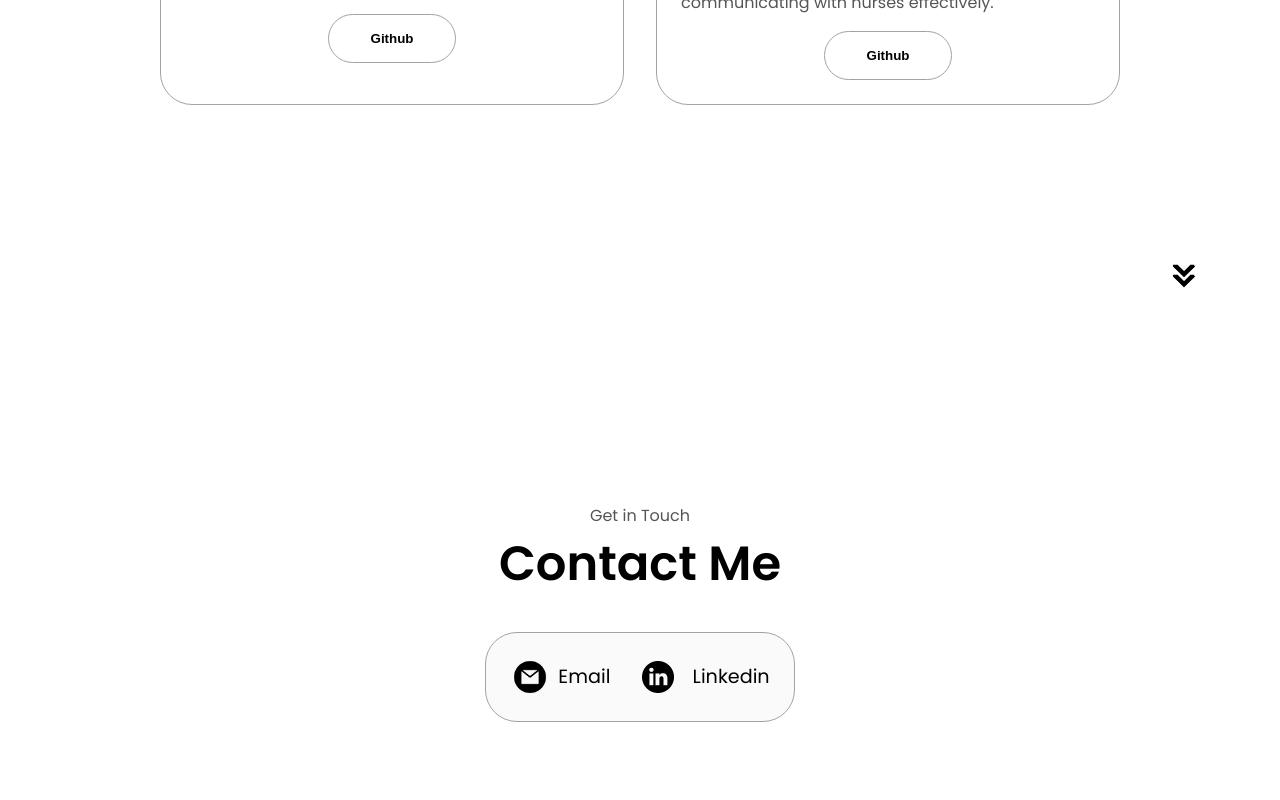
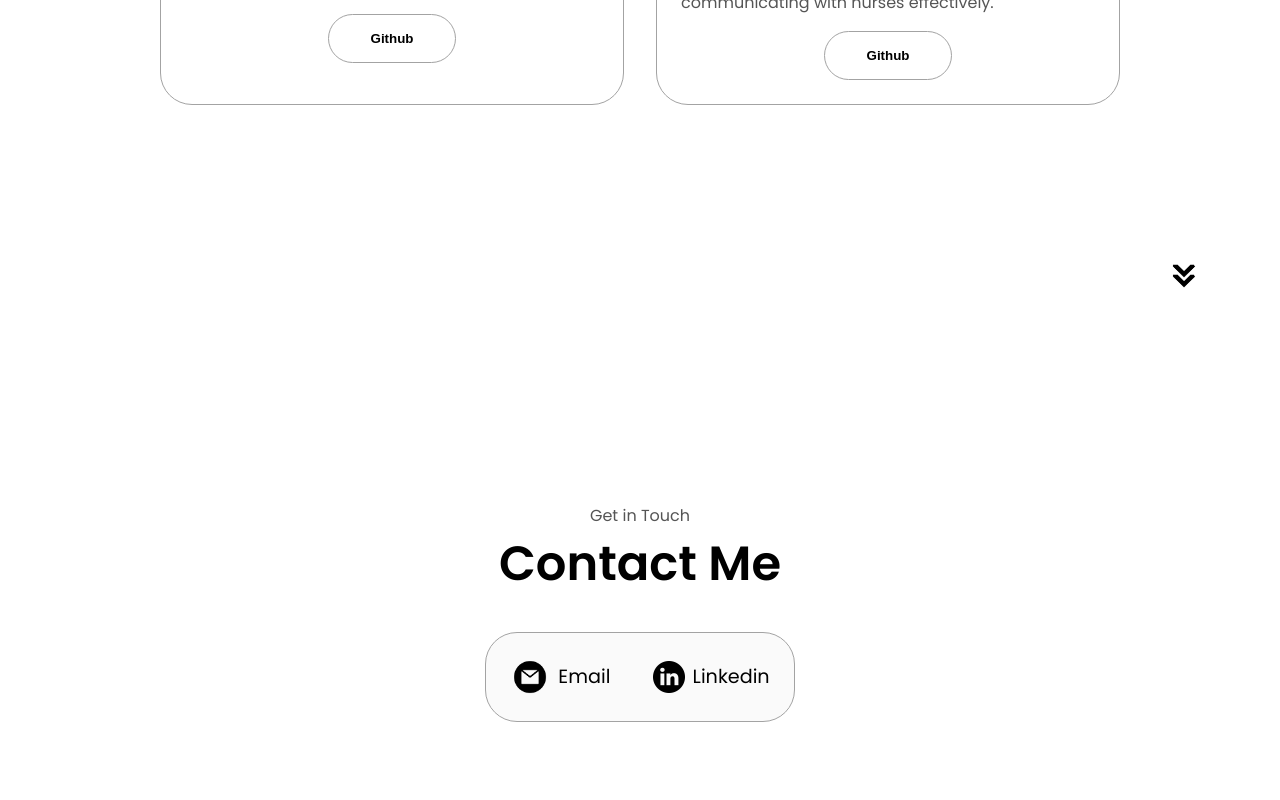
Before and after one commit to fa-riz/Portfolio, a plain HTML site: page index.html in a window 1280 px wide. Shown: the part 3636-4436 px from the top of the page. Drawn offline with Linux system fonts and the light colour scheme.

Commit message:
Update index.html

```diff
--- a/index.html
+++ b/index.html
@@ -373,7 +373,7 @@
           />
           <p>
             <a href="mailto:muhammedfarizpa@gmail.com"
-              >Email</a
+              >Email&nbsp;&nbsp;</a
             >
           </p>
         </div>
@@ -384,7 +384,7 @@
             class="icon contact-icon"
           />
           <p>
-            <a href="https://www.linkedin.com/in/muhammed-fariz-p-a-51b22b23b/">&nbsp;&nbsp;Linkedin</a>
+            <a href="https://www.linkedin.com/in/muhammed-fariz-p-a-51b22b23b/">Linkedin</a>
           </p>
         </div>
       </div>
```
